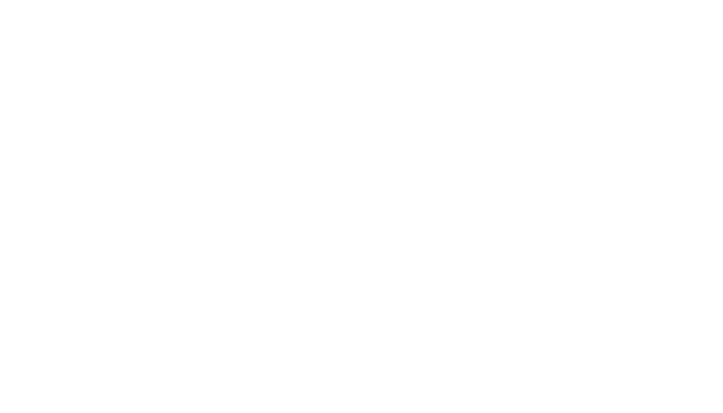
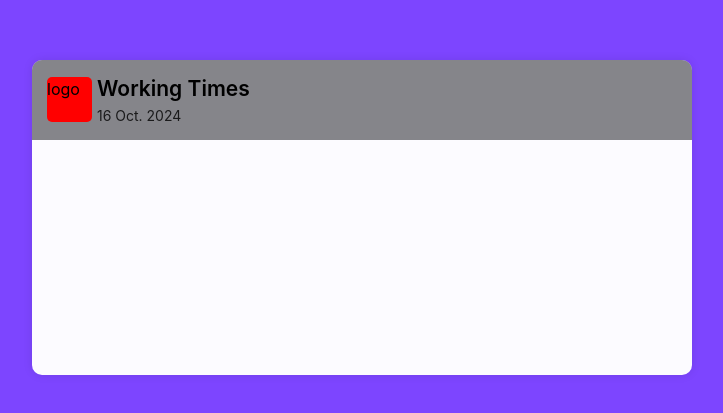
Before and after one commit to MatthieuDeroir/timemanager-mirror, a Vue app in the folder frontend/: page /card in a window 1280 px wide. Before the commit this address had no page. Shown: the part 183-596 px from the top of the page, without its empty margins (278-1001 px from the left). Built offline with nearby package versions, Linux system fonts and the light colour scheme; a web font is replaced by a local one.

Commit message:
feat: :sparkles: structure of new card component

```diff
--- /dev/null
+++ b/frontend/src/components/CardComponent/CardComponent.css
@@ -0,0 +1,84 @@
+
+.page{
+    display: flex;
+    flex-direction: column;
+    align-items: center;
+    justify-content: center;
+    height: 100vh;
+    background-color: #7d45ff;
+}
+
+.card{
+    display: flex;
+    flex-direction: column;
+    font-family: SF Pro Display, Helvetica Neue, sans-serif;
+    border-radius: 10px;
+    background-color: hsl(0deg 0% 100% / 98%);
+    box-shadow: 0px 0px 10px 0px rgba(0,0,0,0.1);
+    transition-duration: .3s;
+}
+
+.card:hover{
+    transform: scale(1.02);
+}
+
+.large{
+    width:660px;
+}
+.small{
+    width: 315px;
+}
+.medium{
+    height: 315px;
+}
+.high{
+    height: 660px;
+}
+
+.card-header-container{
+    display: flex;
+    border-radius: 10px 10px 0px 0px;
+    background-color: rgba(56, 56, 61, 0.6);
+    padding: 10px;
+    height: 80px;
+    width: 100%;
+}
+
+.card-header{
+    display: flex;
+    flex-direction: row;
+    border-radius: 5px;
+    width: 100%;
+    justify-content: start;
+    align-items: center;
+}
+
+.card-header:hover{
+    background-color: rgba(116, 116, 128, 0.1);
+}
+
+.card-logo{
+    width: 45px;
+    height: 45px;
+    background-color: red;
+    margin: 5px;
+    border-radius: 5px;
+}
+
+.card-titles{
+    display: flex;
+    flex-direction: column;
+}
+.card-title{
+    font-size: 21px;
+    font-weight: 600;
+}
+
+.card-subtitle{
+    font-size: 14px;
+    opacity: 0.8;
+}
+
+.card-body{
+
+}
--- /dev/null
+++ b/frontend/src/components/CardComponent/CardComponent.vue
@@ -0,0 +1,17 @@
+<template>
+    <div class="page">
+        <div class="card large medium" >
+            <div class="card-header-container">
+                <div class="card-header">
+                    <div class="card-logo">logo</div>
+                    <div class="card-titles">
+                        <div class="card-title">Working Times</div>
+                        <div class="card-subtitle">16 Oct. 2024</div>
+                    </div>
+                </div>
+            </div>
+            <div class="card-body"></div>
+        </div>
+    </div>
+</template>
+<style src="./CardComponent.css" />
--- a/frontend/src/router/index.js
+++ b/frontend/src/router/index.js
@@ -10,6 +10,11 @@ const router = createRouter({
       component: HomeView
     },
     {
+      path: '/card',
+      name: 'card',
+      component: () => import('../components/CardComponent/CardComponent.vue')
+    },
+    {
       path: '/chartManager/:userid',
       name: 'ChartManager',
       component: () => import('../components/ChartManager/ChartManager.vue')
```
Also changed, not shown: frontend/src/components/CardComponent/CardComponent.js (added), 1 other file (tests, documents, lock files or other folders).
